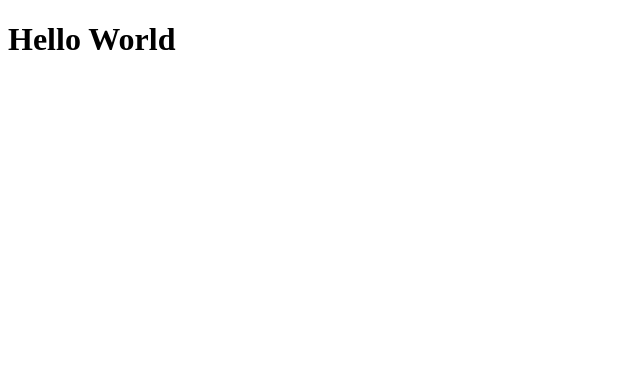
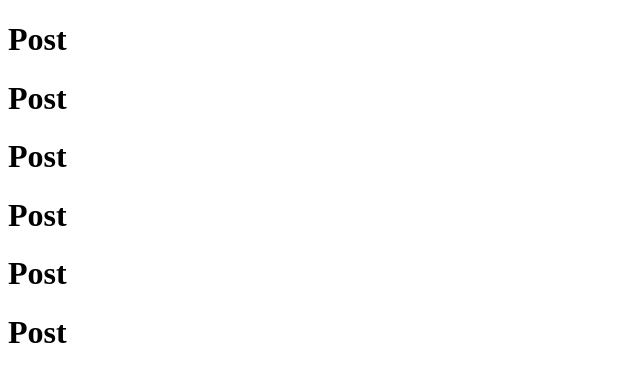
Before and after one commit to neanderdev/ignite-feed-reactjs, a React (Vite) app: page / in a window 1280 px wide. Shown: the top 382 px of the page, without its empty margins (0-640 px from the left). Built offline with nearby package versions, Linux system fonts and the light colour scheme.

Commit message:
Seeing how Components work in ReactJS

```diff
--- a/src/App.jsx
+++ b/src/App.jsx
@@ -1,7 +1,14 @@
+import { Post } from "./Post";
+
 export default function App() {
   return (
-    <div className="App">
-      <h1>Hello World</h1>
+    <div>
+      <Post />
+      <Post />
+      <Post />
+      <Post />
+      <Post />
+      <Post />
     </div>
   )
 }
--- /dev/null
+++ b/src/Post.jsx
@@ -0,0 +1,5 @@
+export function Post() {
+    return (
+        <h1>Post</h1>
+    );
+}
```
